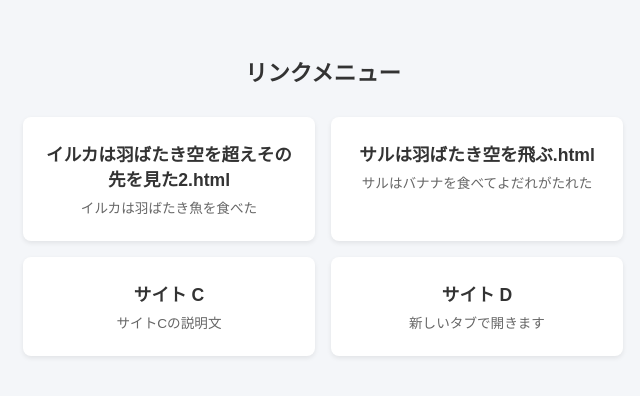
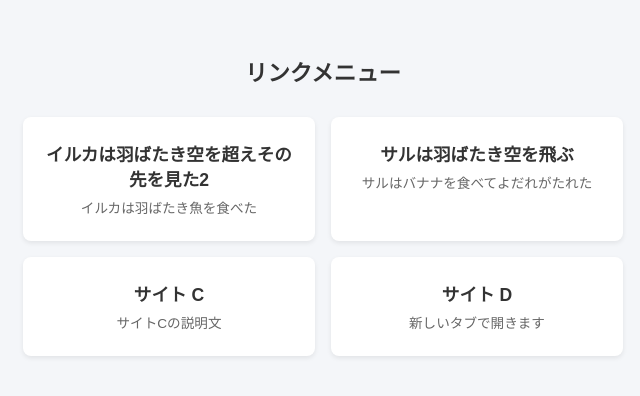
Before and after one commit to yukapero-code/People-looked-up-at-the-sky-longed-for-it-and-set-out-to-explore-the-sea.., a plain HTML site: page index.html in a window 1280 px wide. Shown: the whole page, without its empty margins (317-957 px from the left). Drawn offline with Linux system fonts and the light colour scheme.

Commit message:
Update index.html

```diff
--- a/index.html
+++ b/index.html
@@ -58,12 +58,12 @@
   <div class="grid">
     <!-- 👇 hrefの中身を実際のファイル名（またはURL）に合わせる -->
     <a class="card" href="イルカは羽ばたき空を超えその先を見た2.html">
-      <div class="card-title">イルカは羽ばたき空を超えその先を見た2.html</div>
+      <div class="card-title">イルカは羽ばたき空を超えその先を見た2</div>
       <div class="card-desc">イルカは羽ばたき魚を食べた</div>
     </a>
 
     <a class="card" href="サルは羽ばたき空を飛ぶ.html">
-      <div class="card-title">サルは羽ばたき空を飛ぶ.html</div>
+      <div class="card-title">サルは羽ばたき空を飛ぶ</div>
       <div class="card-desc">サルはバナナを食べてよだれがたれた</div>
     </a>
 
```
